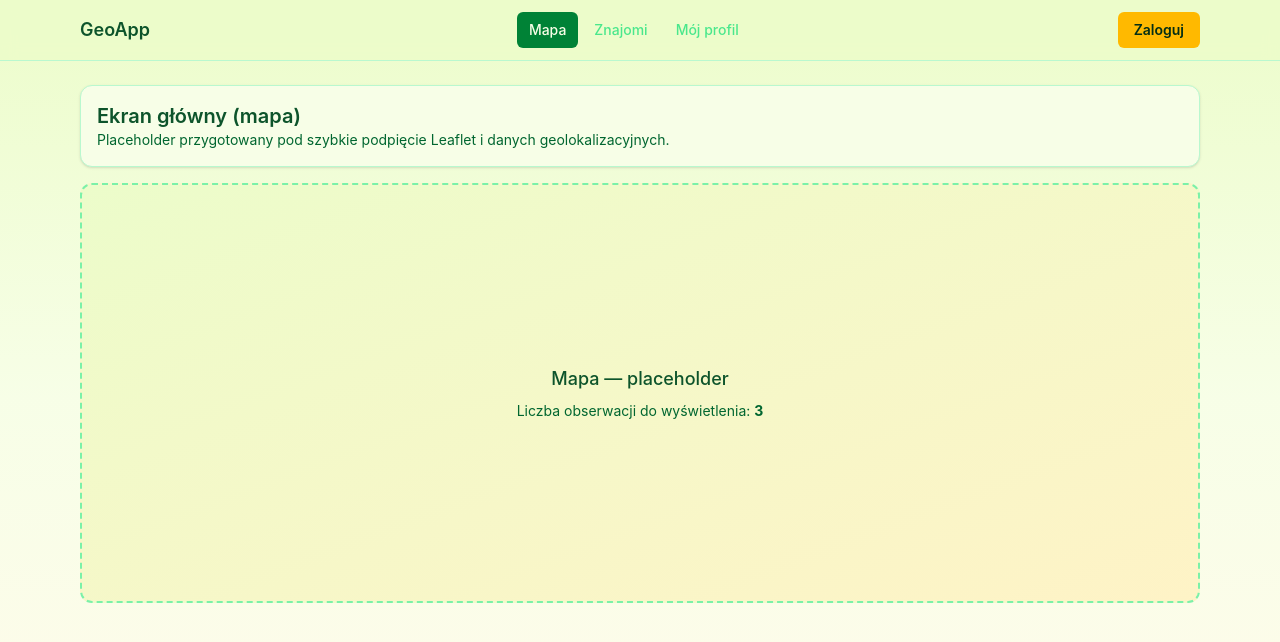
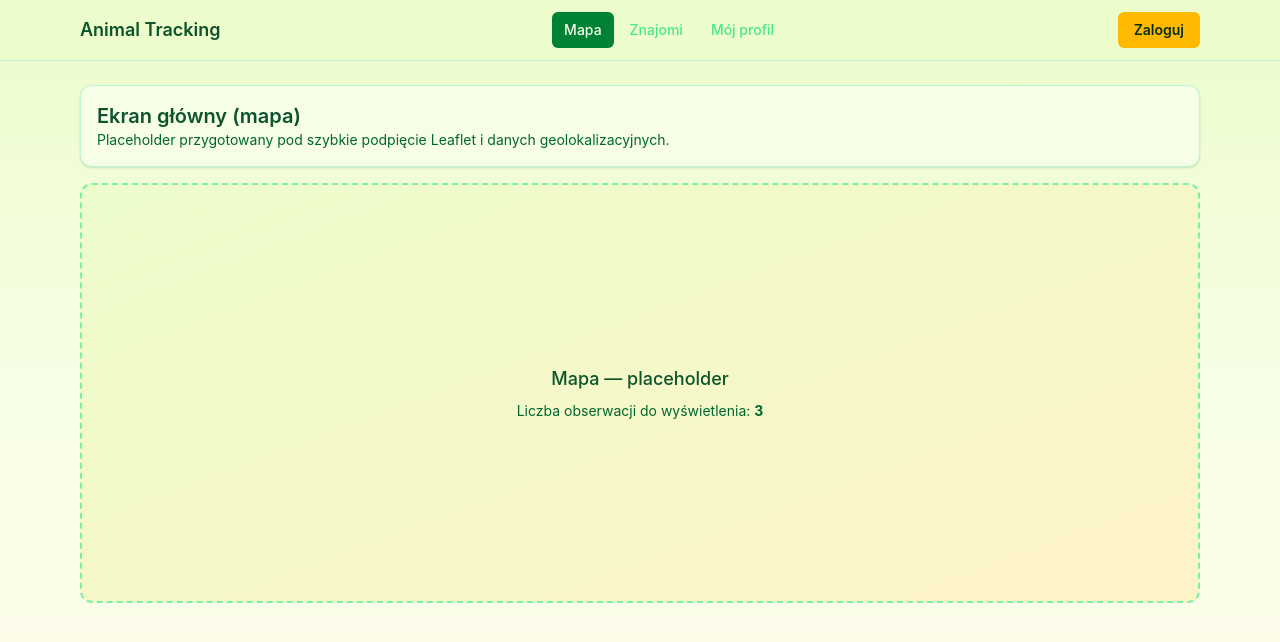
Before and after one commit to JakubHaran1/animal_tracking, a React (Vite) app in the folder frontend/: page / in a window 1280 px wide. Shown: the top 642 px of the page. Built offline with nearby package versions, Linux system fonts and the light colour scheme; no server answers.

Commit message:
feat(frontend): update Navbar title

```diff
--- a/frontend/src/components/layout/Navbar.tsx
+++ b/frontend/src/components/layout/Navbar.tsx
@@ -24,7 +24,7 @@ export function Navbar({
     <header className="sticky top-0 z-20 border-b border-green-200 bg-lime-100/95 backdrop-blur">
       <div className="mx-auto flex w-full max-w-6xl items-center justify-between px-4 py-3">
         <div className="flex items-center gap-2">
-          <span className="text-lg font-semibold text-green-900">GeoApp</span>
+          <span className="text-lg font-semibold text-green-900">Animal Tracking</span>
         </div>
 
         <nav className="flex items-center gap-1">
```
